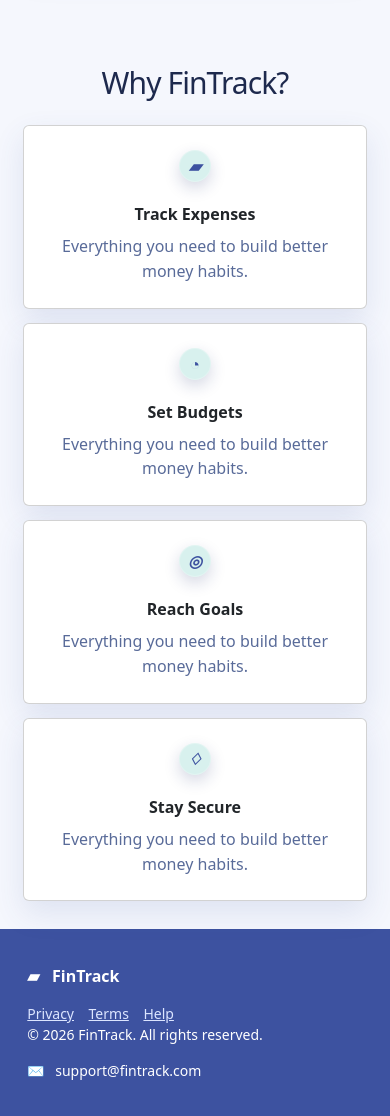
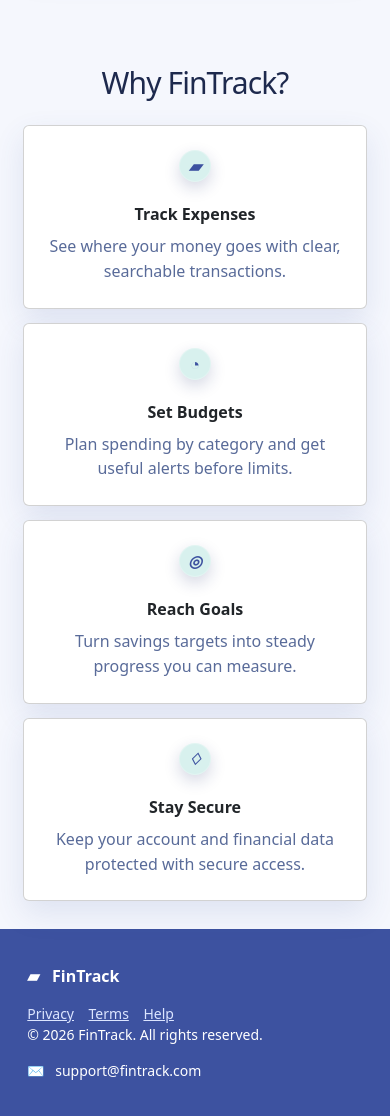
Before and after one commit to fwz-blk/FinTrack, a Flask app: page / in a window 390 px wide. Shown: the part 698-1814 px from the top of the page. Run offline with Flask 3, Linux system fonts and the light colour scheme.

Commit message:
Polish landing content and responsive layout
Give feature cards distinct useful descriptions and stack page controls cleanly at tablet widths without changing application behavior.

Co-authored-by: Copilot <223556219+Copilot@users.noreply.github.com>

```diff
--- a/app/templates/landing.html
+++ b/app/templates/landing.html
@@ -12,8 +12,8 @@
     <div class="mock-chart"><i style="height:30%"></i><i style="height:60%"></i><i style="height:40%"></i><i style="height:78%"></i><i style="height:52%"></i><i style="height:90%"></i></div>
   </section>
   <section class="features" id="features"><h2>Why FinTrack?</h2><div class="cards four">
-    {% for title, symbol in [("Track Expenses", "▰"), ("Set Budgets", "◔"), ("Reach Goals", "◎"), ("Stay Secure", "♢")] %}
-      <article class="card feature-card"><i class="brand-mark">{{ symbol }}</i><b>{{ title }}</b><p class="muted">Everything you need to build better money habits.</p></article>
+    {% for title, symbol, description in [("Track Expenses", "▰", "See where your money goes with clear, searchable transactions."), ("Set Budgets", "◔", "Plan spending by category and get useful alerts before limits."), ("Reach Goals", "◎", "Turn savings targets into steady progress you can measure."), ("Stay Secure", "♢", "Keep your account and financial data protected with secure access.")] %}
+      <article class="card feature-card"><i class="brand-mark">{{ symbol }}</i><b>{{ title }}</b><p class="muted">{{ description }}</p></article>
     {% endfor %}
   </div></section>
   <footer><b>▰ &nbsp; FinTrack</b><small><a href="{{ url_for('privacy') }}">Privacy</a> &nbsp;&nbsp; <a href="{{ url_for('terms') }}">Terms</a> &nbsp;&nbsp; <a href="{{ url_for('help_page') }}">Help</a><br>© 2026 FinTrack. All rights reserved.</small><small>✉ &nbsp; support@fintrack.com</small></footer>
--- a/static/css/style.css
+++ b/static/css/style.css
@@ -533,3 +533,8 @@ a:hover { color: var(--teal-dark); }
 @media (max-width: 560px) {
   .report-filters { grid-template-columns: 1fr; }
 }
+@media (max-width: 800px) {
+  .page-head { flex-direction: column; }
+  .page-head > form { width: 100%; justify-content: flex-start; }
+  .hero { min-height: auto; }
+}
```
